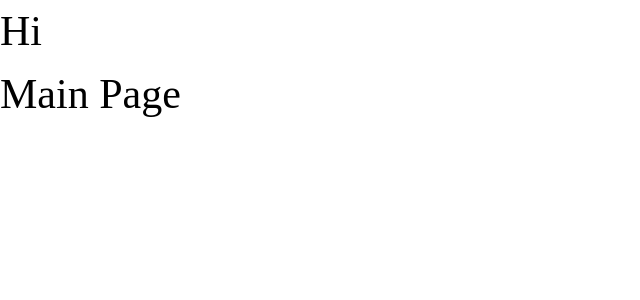
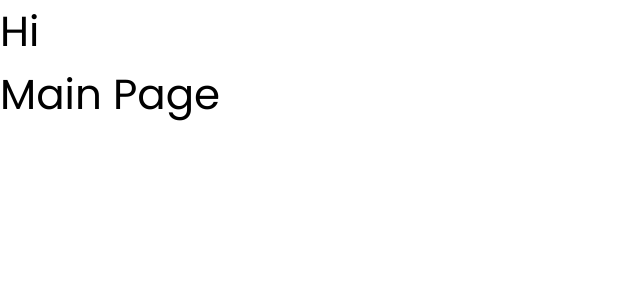
Before and after one commit to NaNi-inth20-2024/hackathon-client, a React (Vite) app: page / in a window 1280 px wide. Shown: the top 300 px of the page, without its empty margins (0-640 px from the left). Built offline with nearby package versions, Linux system fonts and the light colour scheme.

Commit message:
+ font and colors

```diff
--- a/src/styles/_variables.scss
+++ b/src/styles/_variables.scss
@@ -1,2 +1,6 @@
 $color-white: #ffffff;
 $color-black: #000000;
+$color-primary: #3bfdb0;
+$color-secondary: #6c757d;
+$color-mute-gray: #ccc;
+$color-mute-gray-transparent: rgba(252, 252, 252, 0.5);
--- a/src/styles/scaffolding.scss
+++ b/src/styles/scaffolding.scss
@@ -1,7 +1,4 @@
-* {
-    box-sizing: border-box;
-}
-
+@import url("https://fonts.googleapis.com/css2?family=Poppins:ital,wght@0,100;0,200;0,300;0,400;0,500;0,600;0,700;0,800;0,900;1,100;1,200;1,300;1,400;1,500;1,600;1,700;1,800;1,900&display=swap");
 body {
     display: flex;
     flex-direction: column;
@@ -10,6 +7,8 @@
     margin: 0;
     font-size: 16px;
     line-height: 1.5;
+
+    font-family: "Poppins", sans-serif;
 }
 
 main {
```
